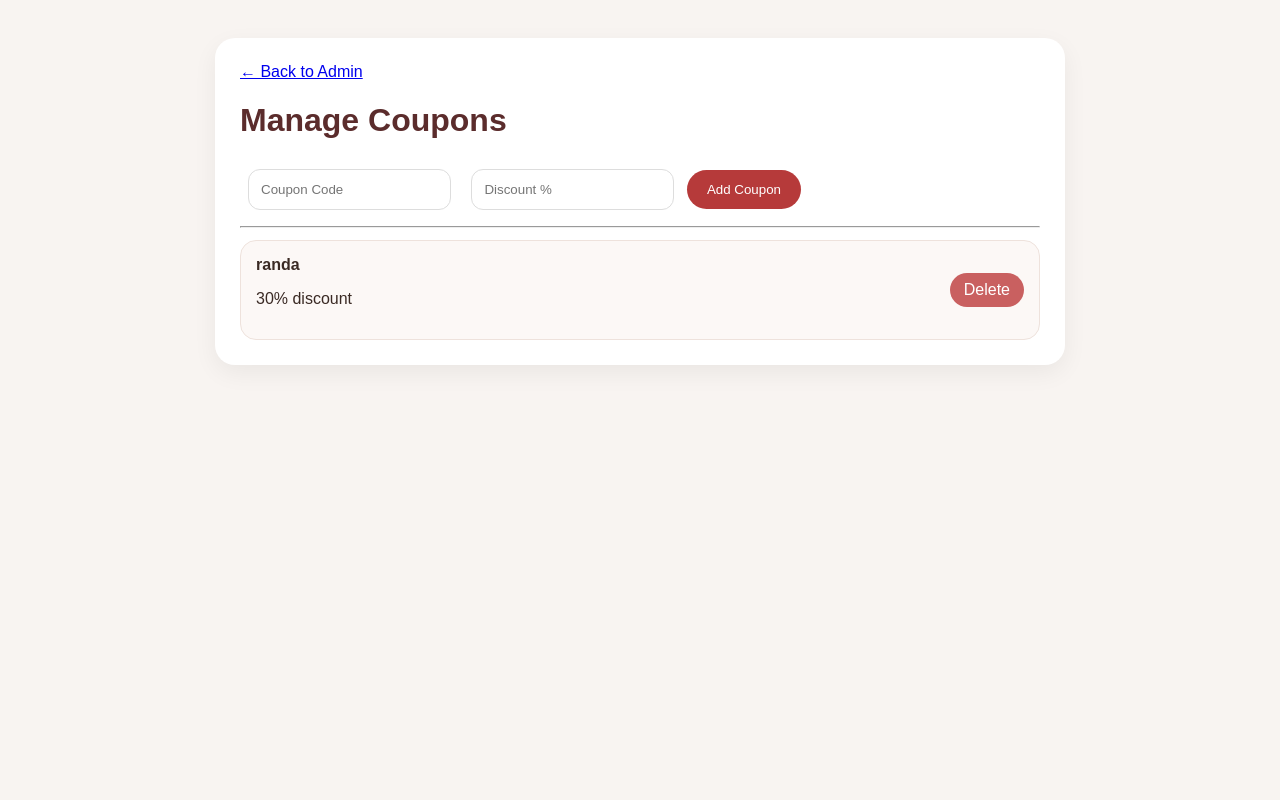
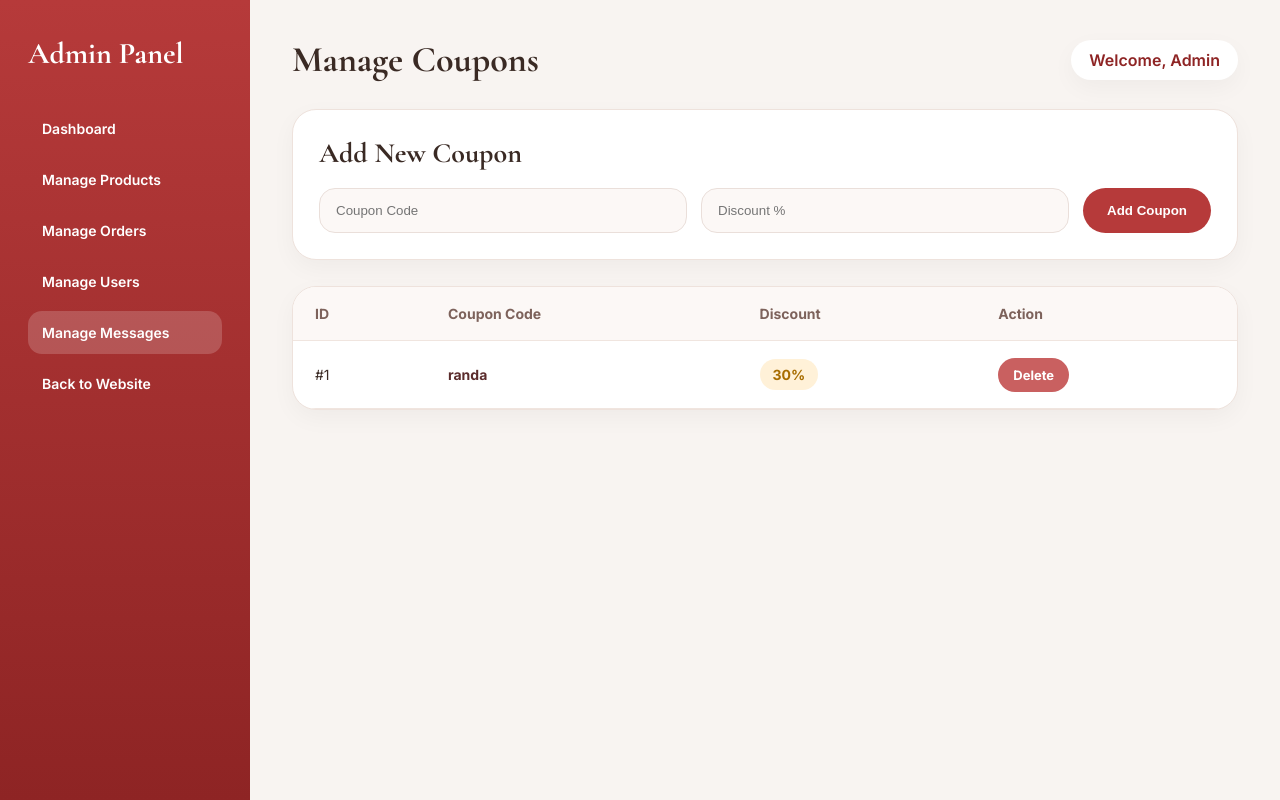
Before and after one commit to hamodalshatti/flower_shop200, a Flask app: page /admin/coupons in a window 1280 px wide. Run offline with Flask 3, Linux system fonts and the light colour scheme; data comes from the database, SQL or seed files in the repository.

Commit message:
Update admin_coupons.html

```diff
--- a/templates/admin_coupons.html
+++ b/templates/admin_coupons.html
@@ -1,104 +1,224 @@
 <!DOCTYPE html>
-<html>
+<html lang="en">
 <head>
+<meta charset="UTF-8">
 <title>Admin Coupons</title>
+<link href="https://fonts.googleapis.com/css2?family=Cormorant+Garamond:wght@600;700&family=Inter:wght@400;500;600;700&display=swap" rel="stylesheet">
+
 <style>
-        body {
-            font-family: Arial, sans-serif;
-            background: #f8f4f1;
-            padding: 30px;
-            color: #3a2a24;
+*{margin:0;padding:0;box-sizing:border-box}
+body{
+  font-family:'Inter',sans-serif;
+  background:#f8f4f1;
+  color:#3a2a24;
 }
-
-        .box {
-            background: white;
-            padding: 25px;
-            border-radius: 20px;
-            max-width: 800px;
-            margin: auto;
-            box-shadow: 0 8px 24px rgba(0,0,0,0.06);
+.admin-layout{display:flex;min-height:100vh}
+.sidebar{
+  width:250px;
+  background:linear-gradient(180deg,#b63a3a,#8e2424);
+  color:white;
+  padding:35px 28px;
 }
-
-        h1 {
-            color: #5b2c2c;
+.sidebar h2{
+  font-family:'Cormorant Garamond',serif;
+  font-size:30px;
+  margin-bottom:35px;
 }
-
-        input {
-            padding: 12px;
-            margin: 8px;
-            border-radius: 12px;
-            border: 1px solid #ddd;
+.sidebar a{
+  display:block;
+  color:white;
+  text-decoration:none;
+  padding:13px 14px;
+  border-radius:14px;
+  margin-bottom:8px;
+  font-weight:600;
+  font-size:14px;
 }
-
-        button {
-            padding: 12px 20px;
-            border-radius: 999px;
-            border: none;
-            background: #b63a3a;
-            color: white;
-            cursor: pointer;
+.sidebar a:hover,.sidebar a.active{
+  background:rgba(255,255,255,.18);
 }
-
-        .coupon {
-            display: flex;
-            justify-content: space-between;
-            align-items: center;
-            background: #fcf8f6;
-            padding: 15px;
-            border-radius: 16px;
-            margin-top: 12px;
-            border: 1px solid #eee2dc;
+.main{
+  flex:1;
+  padding:38px 42px;
 }
-
-        .delete {
-            color: white;
-            background: #c96060;
-            padding: 8px 14px;
-            border-radius: 999px;
-            text-decoration: none;
+.topbar{
+  display:flex;
+  justify-content:space-between;
+  align-items:center;
+  margin-bottom:28px;
 }
-
-        .back {
-            display: inline-block;
-            margin-bottom: 20px;
-            color: #b63a3a;
-            text-decoration: none;
-            font-weight: bold;
+.topbar h1{
+  font-family:'Cormorant Garamond',serif;
+  font-size:36px;
+  color:#3a2a24;
+}
+.admin-badge{
+  background:white;
+  padding:10px 18px;
+  border-radius:999px;
+  color:#8e2424;
+  box-shadow:0 8px 24px rgba(0,0,0,.04);
+  font-weight:600;
+}
+.card{
+  background:white;
+  border:1px solid #eee2dc;
+  border-radius:24px;
+  padding:26px;
+  box-shadow:0 8px 24px rgba(0,0,0,.04);
+  margin-bottom:26px;
+}
+.card h2{
+  font-family:'Cormorant Garamond',serif;
+  font-size:28px;
+  margin-bottom:18px;
+}
+.form-row{
+  display:grid;
+  grid-template-columns:1fr 1fr auto;
+  gap:14px;
+}
+input{
+  padding:14px 16px;
+  border:1px solid #eadfda;
+  border-radius:16px;
+  outline:none;
+  background:#fcf8f6;
+  color:#3a2a24;
+}
+input:focus{
+  border-color:#b63a3a;
+}
+button{
+  border:none;
+  border-radius:999px;
+  padding:14px 24px;
+  background:#b63a3a;
+  color:white;
+  font-weight:700;
+  cursor:pointer;
+}
+button:hover{background:#962d2d}
+.table-card{
+  background:white;
+  border:1px solid #eee2dc;
+  border-radius:24px;
+  overflow:hidden;
+  box-shadow:0 8px 24px rgba(0,0,0,.04);
+}
+table{
+  width:100%;
+  border-collapse:collapse;
+}
+th,td{
+  padding:18px 22px;
+  text-align:left;
+  border-bottom:1px solid #f0e5df;
+  font-size:14px;
+}
+th{
+  color:#7d625b;
+  background:#fcf8f6;
+  font-weight:700;
+}
+.code{
+  font-weight:800;
+  color:#5b2c2c;
+}
+.discount{
+  display:inline-block;
+  background:#fff1d8;
+  color:#a86d00;
+  padding:7px 13px;
+  border-radius:999px;
+  font-weight:700;
+}
+.delete-btn{
+  background:#c96060;
+  color:white;
+  padding:9px 15px;
+  border-radius:999px;
+  text-decoration:none;
+  font-size:13px;
+  font-weight:700;
+}
+.delete-btn:hover{background:#a33b3b}
+.empty{
+  padding:35px;
+  text-align:center;
+  color:#9b8179;
+}
+@media(max-width:900px){
+  .admin-layout{flex-direction:column}
+  .sidebar{width:100%}
+  .form-row{grid-template-columns:1fr}
 }
 </style>
 </head>
+
 <body>
+<div class="admin-layout">
 
-<div class="box">
-    <a href="{{ url_for('admin_dashboard') }}">← Back to Admin</a>
+  <aside class="sidebar">
+    <h2>Admin Panel</h2>
+       <a href="{{ url_for('admin_dashboard') }}">Dashboard</a>
+        <a href="{{ url_for('admin_products') }}">Manage Products</a>
+        <a href="{{ url_for('admin_orders') }}">Manage Orders</a>
+        <a href="{{ url_for('admin_users') }}">Manage Users</a>
+        <a href="{{ url_for('admin_messages') }}" class="active">Manage Messages</a>
+        <a href="{{ url_for('index') }}">Back to Website</a>
+  </aside>
 
+  <main class="main">
+    <div class="topbar">
       <h1>Manage Coupons</h1>
+      <span class="admin-badge">Welcome, Admin</span>
+    </div>
 
-    <form action="{{ url_for('add_coupon') }}" method="POST">
+    <section class="card">
+      <h2>Add New Coupon</h2>
+
+      <form action="{{ url_for('add_coupon') }}" method="POST" class="form-row">
         <input type="text" name="code" placeholder="Coupon Code" required>
-        <input type="number" name="discount" placeholder="Discount %" required>
+        <input type="number" name="discount" placeholder="Discount %" min="1" max="100" required>
         <button type="submit">Add Coupon</button>
       </form>
+    </section>
 
-    <hr>
+    <section class="table-card">
+      {% if coupons %}
+      <table>
+        <thead>
+          <tr>
+            <th>ID</th>
+            <th>Coupon Code</th>
+            <th>Discount</th>
+            <th>Action</th>
+          </tr>
+        </thead>
 
-    {% if coupons %}
+        <tbody>
           {% for c in coupons %}
-            <div class="coupon">
-                <div>
-                    <strong>{{ c.code }}</strong>
-                    <p>{{ c.discount }}% discount</p>
-                </div>
-
-                <a href="{{ url_for('delete_coupon', id=c.id) }}" class="delete">
+          <tr>
+            <td>#{{ c.id }}</td>
+            <td class="code">{{ c.code }}</td>
+            <td><span class="discount">{{ c.discount }}%</span></td>
+            <td>
+              <a href="{{ url_for('delete_coupon', id=c.id) }}" class="delete-btn"
+                 onclick="return confirm('Delete this coupon?')">
                 Delete
               </a>
+            </td>
+          </tr>
+          {% endfor %}
+        </tbody>
+      </table>
+      {% else %}
+        <div class="empty">No coupons yet.</div>
+      {% endif %}
+    </section>
+  </main>
+
 </div>
-        {% endfor %}
-    {% else %}
-        <p>No coupons yet.</p>
-    {% endif %}
-</div>
-
 </body>
 </html>
```
Lines whose indentation alone changed are shown as unchanged.
